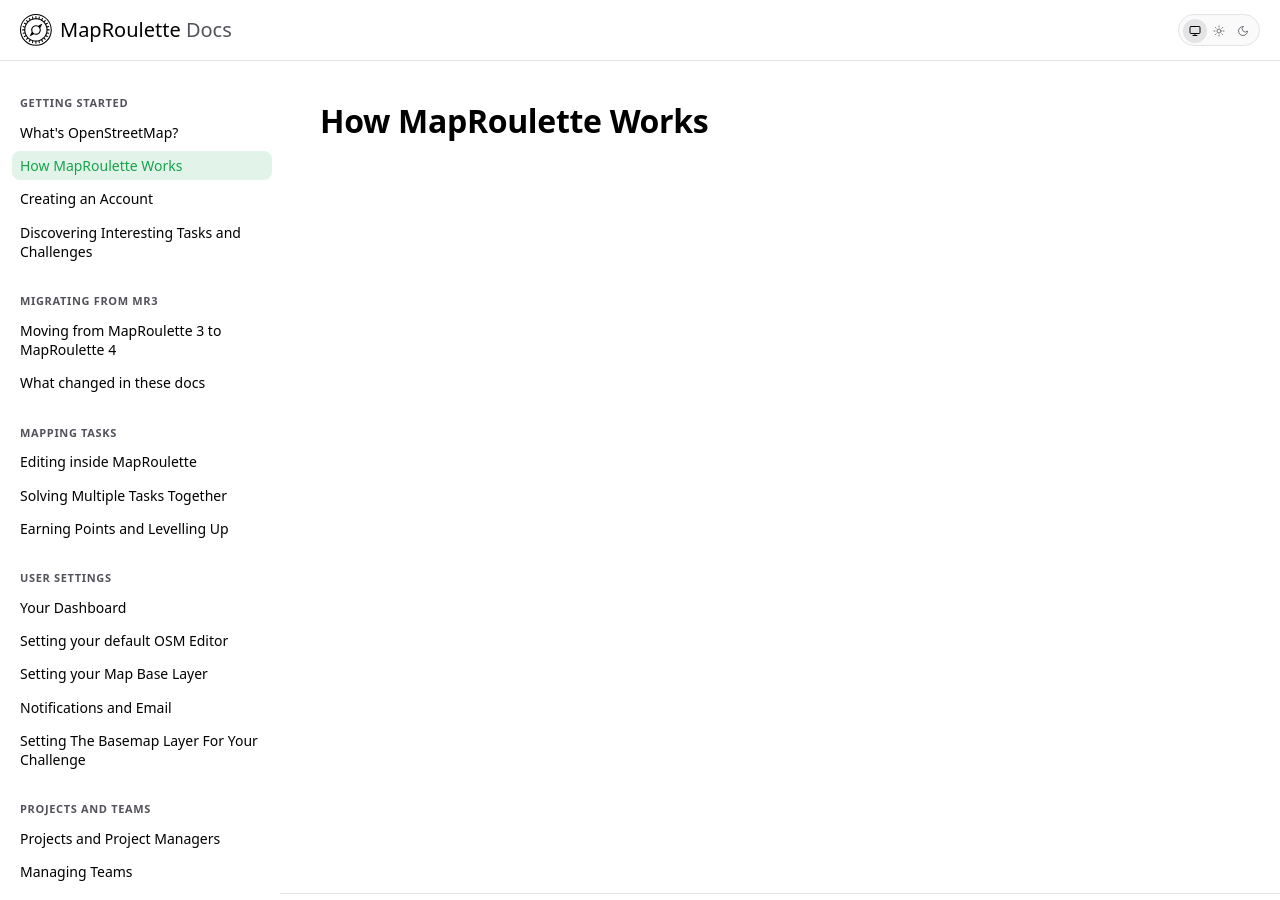
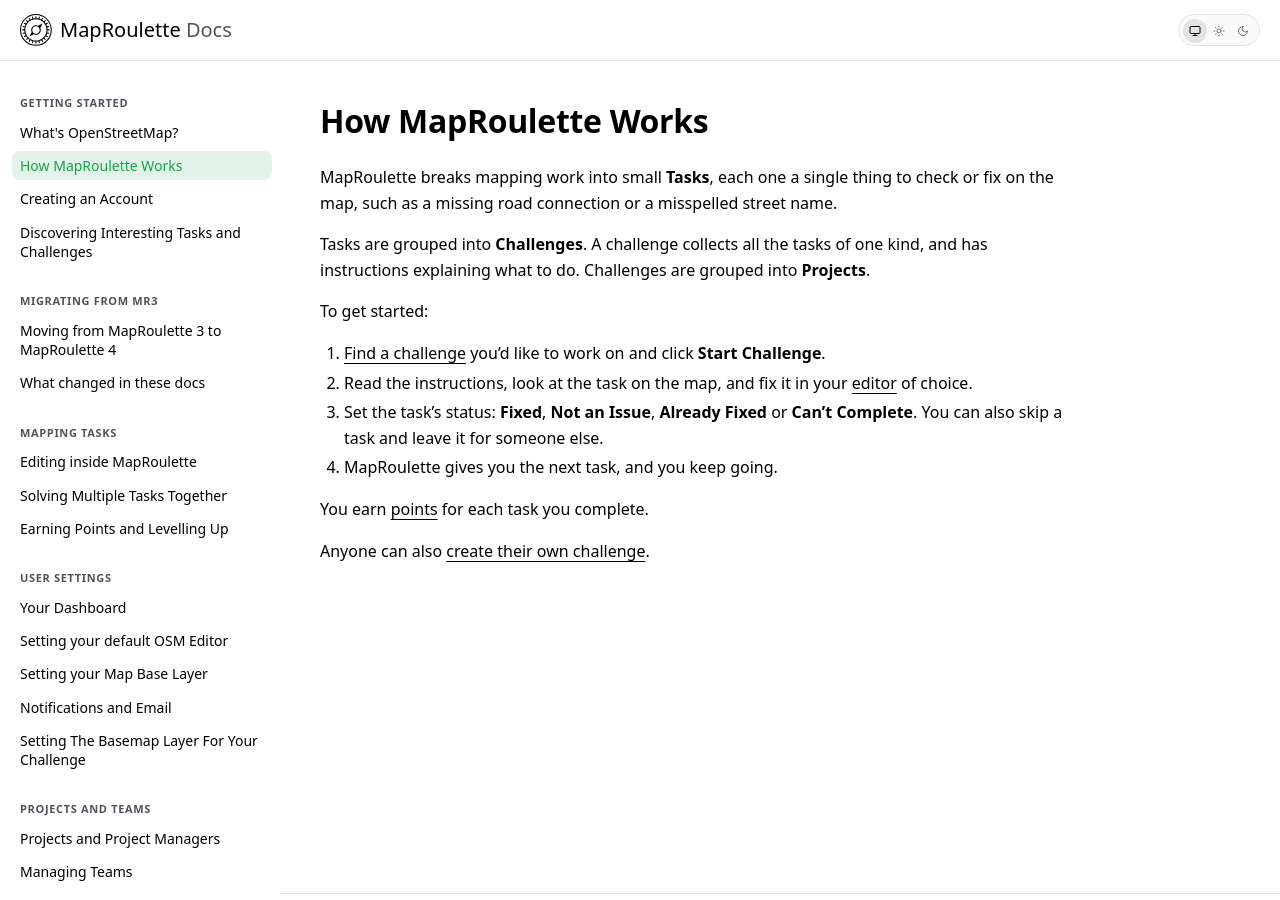
Before and after one commit to maproulette/docs, a Jekyll site: the page built from _documentation/getting-started/02-how-maproulette-works.md, in a window 1280 px wide and 900 px high. Built offline with Jekyll 4.4.1, drawn with Linux system fonts in a browser that asks for light colours; comment, search, counter and statistics services are not loaded.

Commit message:
Write the What's OpenStreetMap, How MapRoulette Works and Creating an Account pages

```diff
--- a/_documentation/getting-started/02-how-maproulette-works.md
+++ b/_documentation/getting-started/02-how-maproulette-works.md
@@ -2,4 +2,17 @@
 title: How MapRoulette Works
 ---
 
-{% comment %} //TODO write this page {% endcomment %}
+MapRoulette breaks mapping work into small **Tasks**, each one a single thing to check or fix on the map, such as a missing road connection or a misspelled street name.
+
+Tasks are grouped into **Challenges**. A challenge collects all the tasks of one kind, and has instructions explaining what to do. Challenges are grouped into **Projects**.
+
+To get started:
+
+1. [Find a challenge](/documentation/discovering-challenges/) you'd like to work on and click **Start Challenge**.
+2. Read the instructions, look at the task on the map, and fix it in your [editor](/documentation/setting-your-default-osm-editor/) of choice.
+3. Set the task's status: **Fixed**, **Not an Issue**, **Already Fixed** or **Can't Complete**. You can also skip a task and leave it for someone else.
+4. MapRoulette gives you the next task, and you keep going.
+
+You earn [points](/documentation/point-scoring/) for each task you complete.
+
+Anyone can also [create their own challenge](/documentation/creating-a-challenge/).
```
Also changed, not shown: _documentation/getting-started/01-whats-openstreetmap.md (+10 -1 lines), _documentation/getting-started/03-creating-an-account.md (+5 -1 lines).
